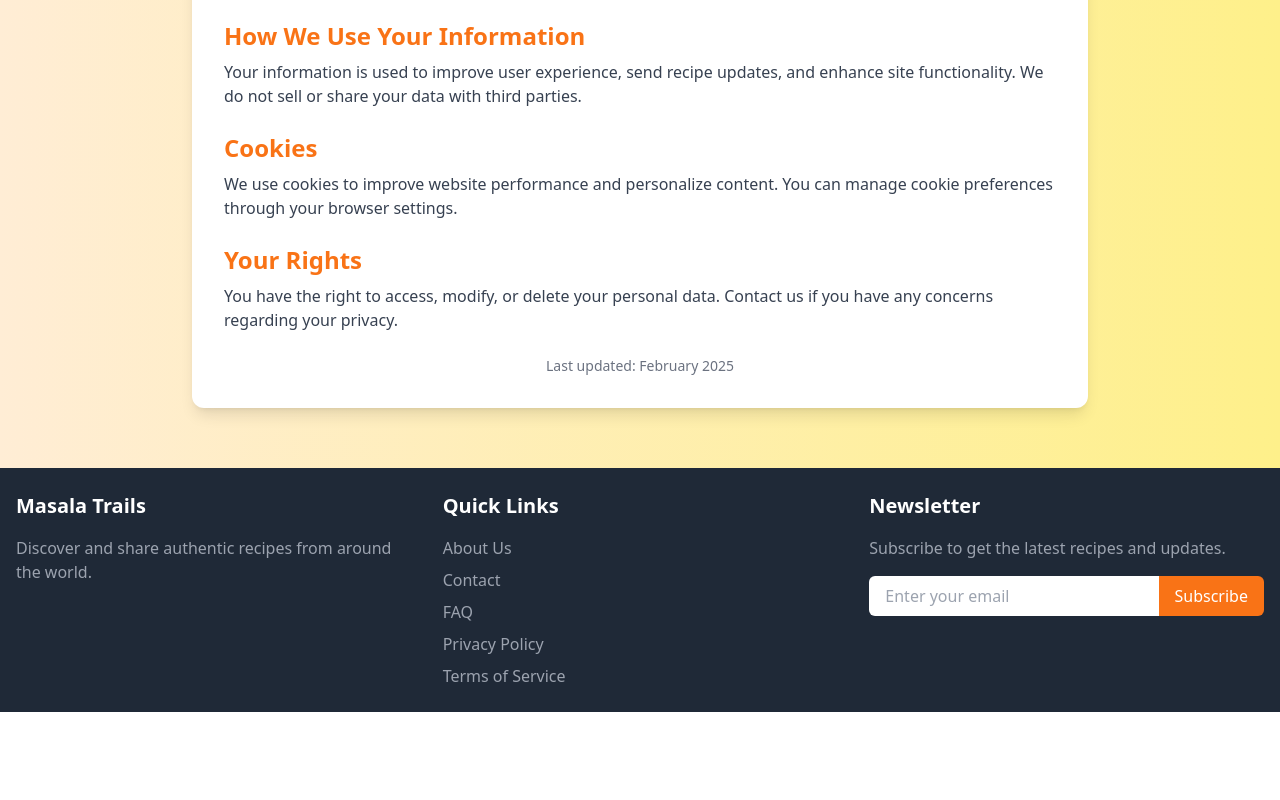
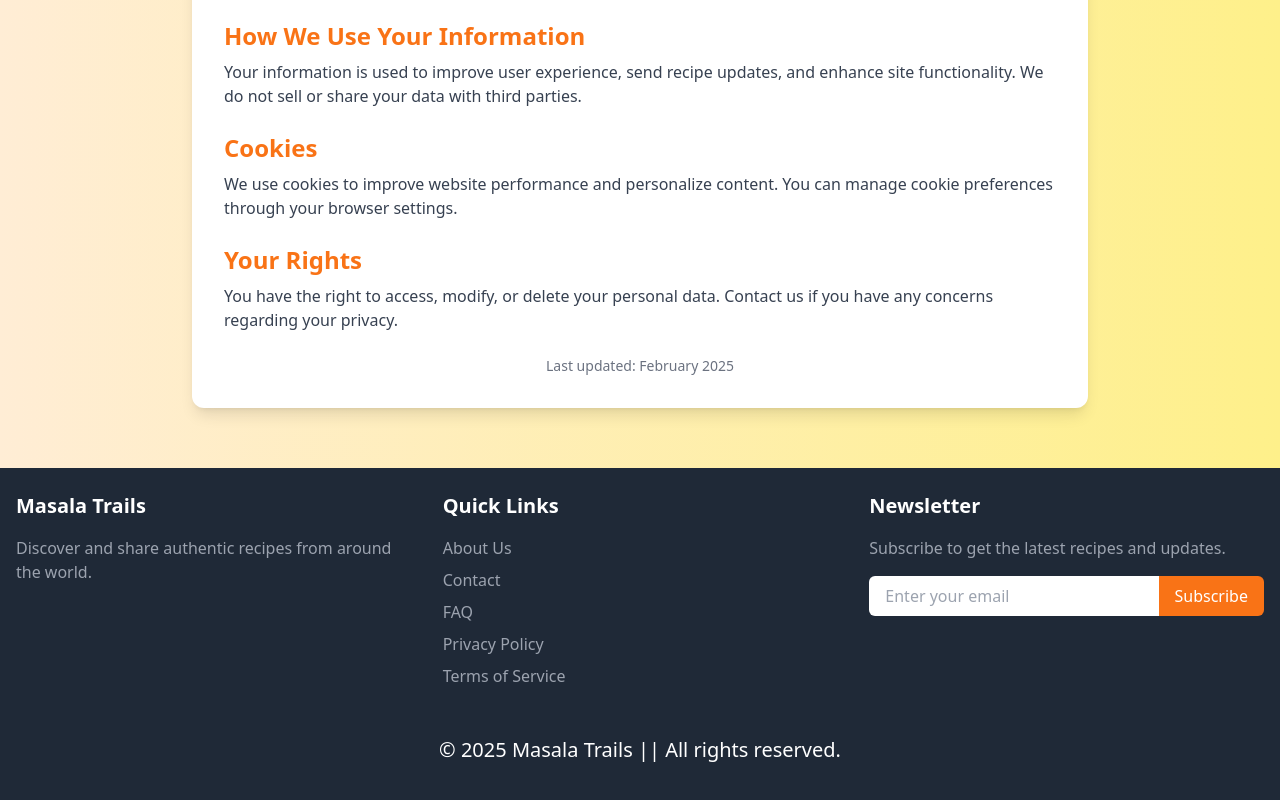
Before and after one commit to sitambhra/Masala-Trails, a React (Vite) app: page /privacy in a window 1280 px wide. Shown: the part 388-1188 px from the top of the page. Before the commit the page ends 1100 px from the top, so only its background shows below. Built offline with nearby package versions, Linux system fonts and the light colour scheme.

Commit message:
Copyright Year Added in the footer section.

```diff
--- /dev/null
+++ b/src/components/CopyrightYear.jsx
@@ -0,0 +1,14 @@
+import { Divide } from 'lucide-react';
+import React from 'react';
+
+const CopyrightYear = () => {
+  const currentYear = new Date().getFullYear();
+
+  return (
+    <div className="w-full flex justify-center item-center p-4 mt-8">
+      <p className='text-xl text-white'>&copy; {currentYear} Masala Trails || All rights reserved.</p>
+    </div>
+  );
+};
+
+export default CopyrightYear;
--- a/src/components/Footer.jsx
+++ b/src/components/Footer.jsx
@@ -1,4 +1,5 @@
 import { Link } from "react-router-dom";
+import CopyrightYear from "./CopyrightYear";
 export default function Footer() {
   return (
     <footer className="bg-gray-800 text-white py-6 mt-0">
@@ -70,6 +71,7 @@ export default function Footer() {
           </div>
         </div>
       </div>
+        <CopyrightYear/>
     </footer>
   );
 }
```
